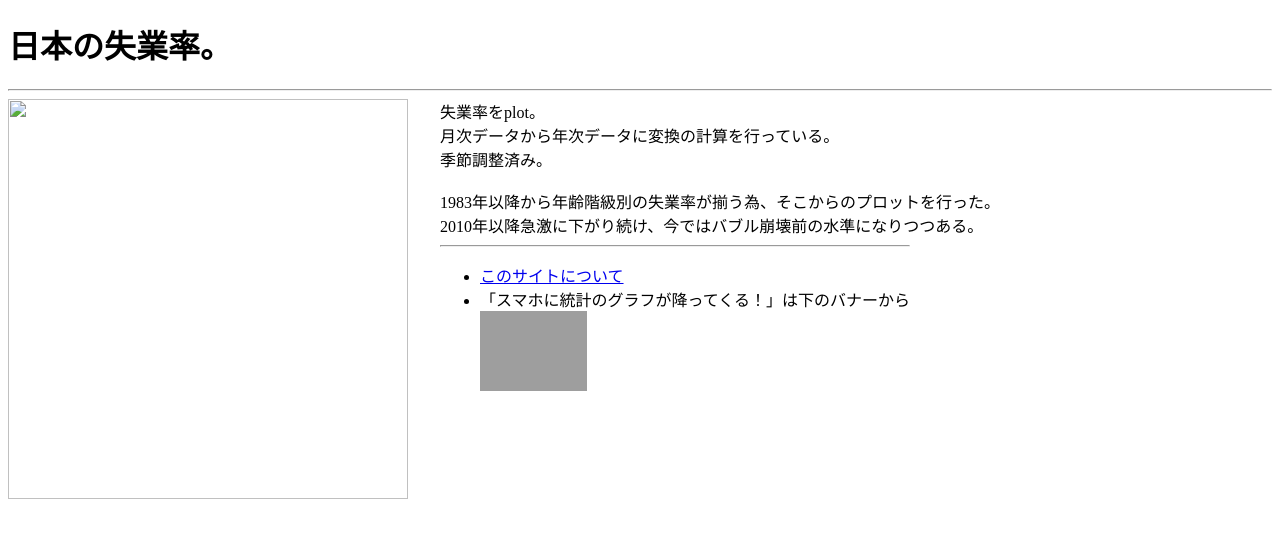
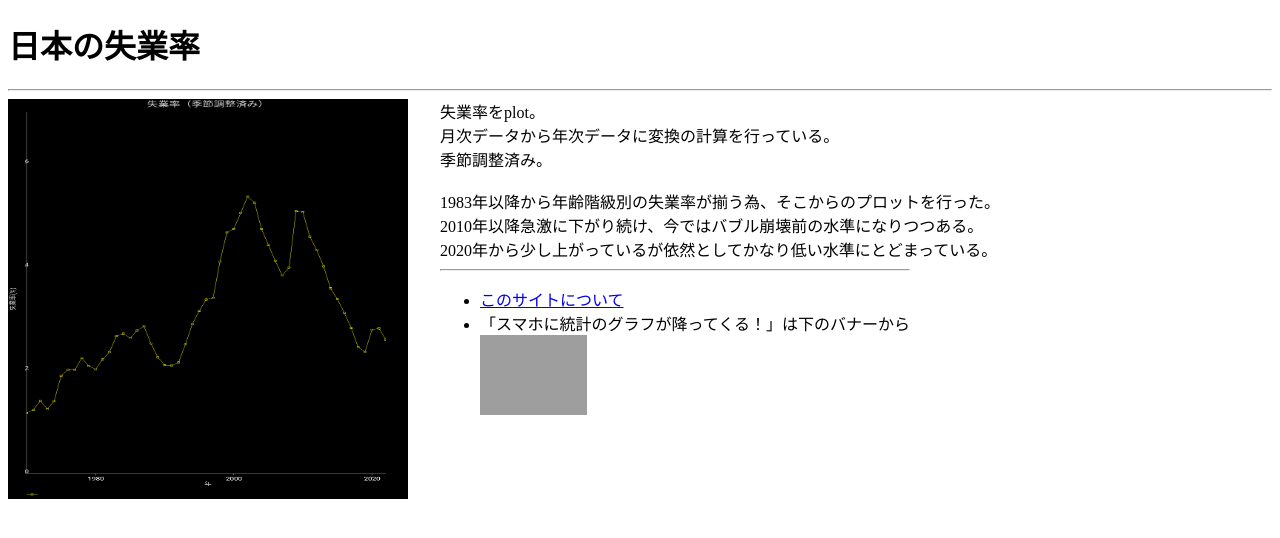
Before and after one commit to karino2/TobinQJsonBackend, a website: page pages/i1BLi0N7yW0H2tRCRYtCZ3d1dnPHdtmg.html in a window 1280 px wide. Drawn offline with Linux system fonts and the light colour scheme; grey boxes are pictures that could not be loaded.

Commit message:
Forgot to add html

```diff
--- a/pages/i1BLi0N7yW0H2tRCRYtCZ3d1dnPHdtmg.html
+++ b/pages/i1BLi0N7yW0H2tRCRYtCZ3d1dnPHdtmg.html
@@ -6,23 +6,25 @@
 
   <meta name="twitter:card" content="summary_large_image" />
   <meta name="twitter:site" content="@karino2012" />
-  <meta name="twitter:title" content="日本の失業率。" />
+  <meta name="twitter:title" content="日本の失業率" />
   <meta name="twitter:description" content="失業率をplot。
 月次データから年次データに変換の計算を行っている。
 季節調整済み。
 
 1983年以降から年齢階級別の失業率が揃う為、そこからのプロットを行った。
-2010年以降急激に下がり続け、今ではバブル崩壊前の水準になりつつある。" />
-  <meta name="twitter:image" content="https://karino2.github.io/TobinQJsonBackend/imgs/23smVNCtZD44SFc2Zk8BD0YnwhuHSXPC.png" />
-  <meta property="og:title" content="日本の失業率。" />
+2010年以降急激に下がり続け、今ではバブル崩壊前の水準になりつつある。
+2020年から少し上がっているが依然としてかなり低い水準にとどまっている。" />
+  <meta name="twitter:image" content="https://karino2.github.io/TobinQJsonBackend/imgs/japan_unemployment_adjusted.png" />
+  <meta property="og:title" content="日本の失業率" />
   <meta property="og:type" content="article" />
-  <meta property="og:image" content="https://karino2.github.io/TobinQJsonBackend/imgs/23smVNCtZD44SFc2Zk8BD0YnwhuHSXPC.png" />
+  <meta property="og:image" content="https://karino2.github.io/TobinQJsonBackend/imgs/japan_unemployment_adjusted.png" />
   <meta property="og:description" content="失業率をplot。
 月次データから年次データに変換の計算を行っている。
 季節調整済み。
 
 1983年以降から年齢階級別の失業率が揃う為、そこからのプロットを行った。
-2010年以降急激に下がり続け、今ではバブル崩壊前の水準になりつつある。" />
+2010年以降急激に下がり続け、今ではバブル崩壊前の水準になりつつある。
+2020年から少し上がっているが依然としてかなり低い水準にとどまっている。" />
   <title>統計グラフ!</title>
 
   <style type="text/css">
@@ -41,12 +43,12 @@
   </head>
 
   <body>
-  <h1>日本の失業率。</h1>
+  <h1>日本の失業率</h1>
   <hr>
 
-  <img class="chartImgClass" id="chartImg" src="../imgs/23smVNCtZD44SFc2Zk8BD0YnwhuHSXPC.png">
+  <img class="chartImgClass" id="chartImg" src="../imgs/japan_unemployment_adjusted.png">
   <div id="descriptionDiv">
-失業率をplot。<br>月次データから年次データに変換の計算を行っている。<br>季節調整済み。<br><br>1983年以降から年齢階級別の失業率が揃う為、そこからのプロットを行った。<br>2010年以降急激に下がり続け、今ではバブル崩壊前の水準になりつつある。
+失業率をplot。<br>月次データから年次データに変換の計算を行っている。<br>季節調整済み。<br><br>1983年以降から年齢階級別の失業率が揃う為、そこからのプロットを行った。<br>2010年以降急激に下がり続け、今ではバブル崩壊前の水準になりつつある。<br>2020年から少し上がっているが依然としてかなり低い水準にとどまっている。
   </div>
 
   <div class="footer">
```
